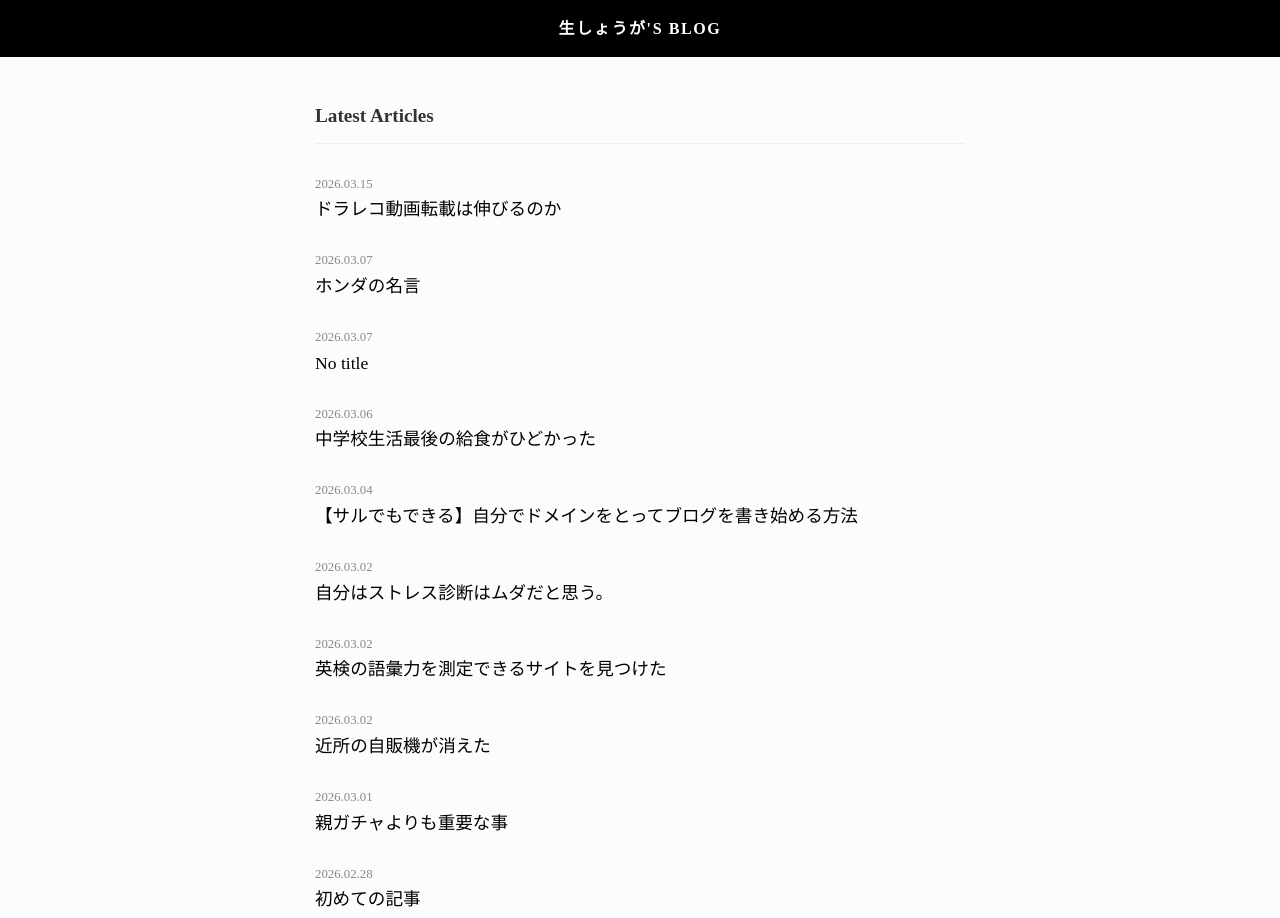
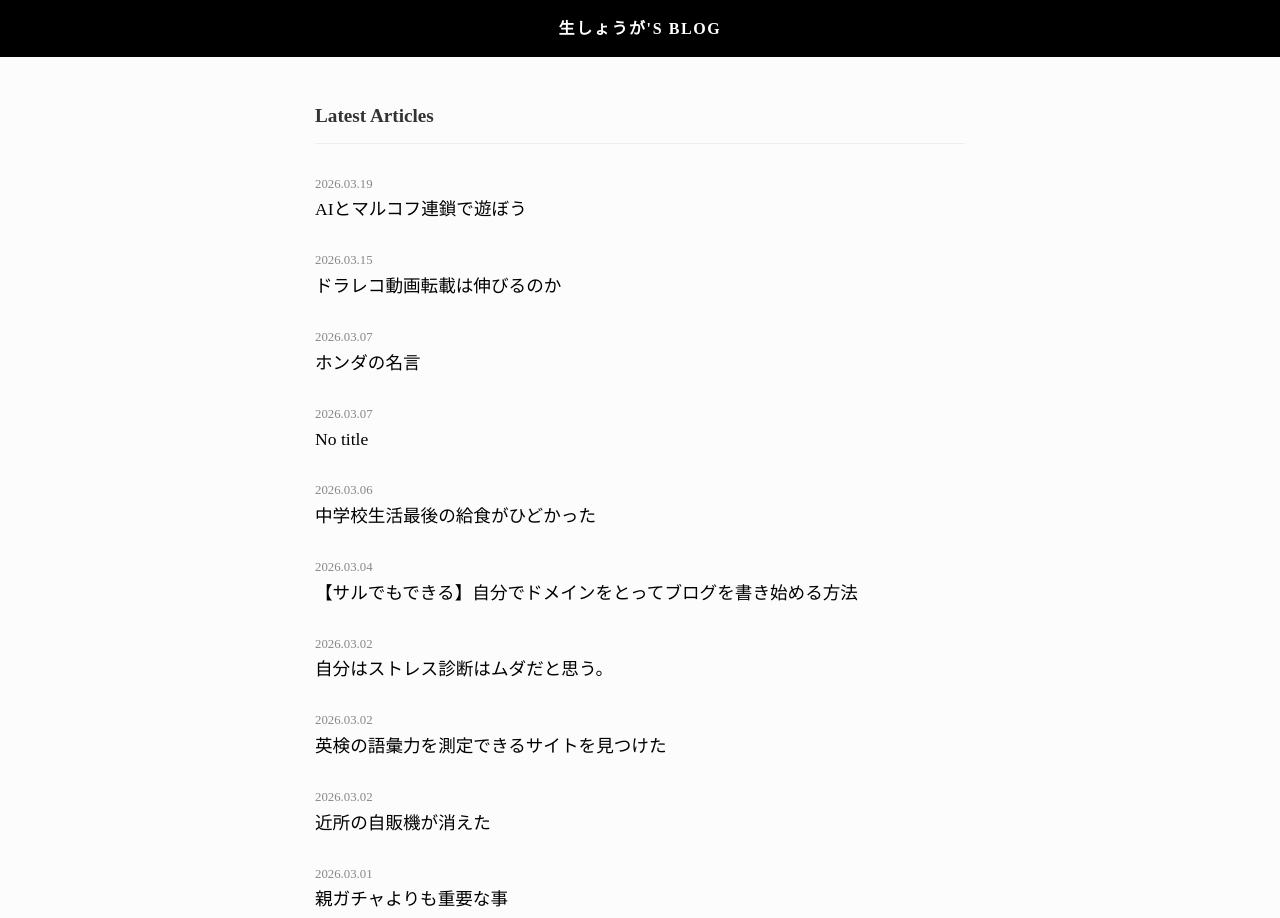
Before and after one commit to msdos0123/masa-namasyougas-blog, a plain HTML site: page index.html in a window 1280 px wide. Shown: the top 918 px of the page. Drawn offline with Linux system fonts and the light colour scheme.

Commit message:
Update index.html

```diff
--- a/index.html
+++ b/index.html
@@ -104,6 +104,12 @@
 
         <ul class="post-list">
             <li class="post-item">
+                <span class="post-date">2026.03.19</span>
+                <a href="./article-0010/index.html" class="post-link">AIとマルコフ連鎖で遊ぼう</a>
+            </li>
+
+        <ul class="post-list">
+            <li class="post-item">
                 <span class="post-date">2026.03.15</span>
                 <a href="./article-0010/index.html" class="post-link">ドラレコ動画転載は伸びるのか</a>
             </li>
```
